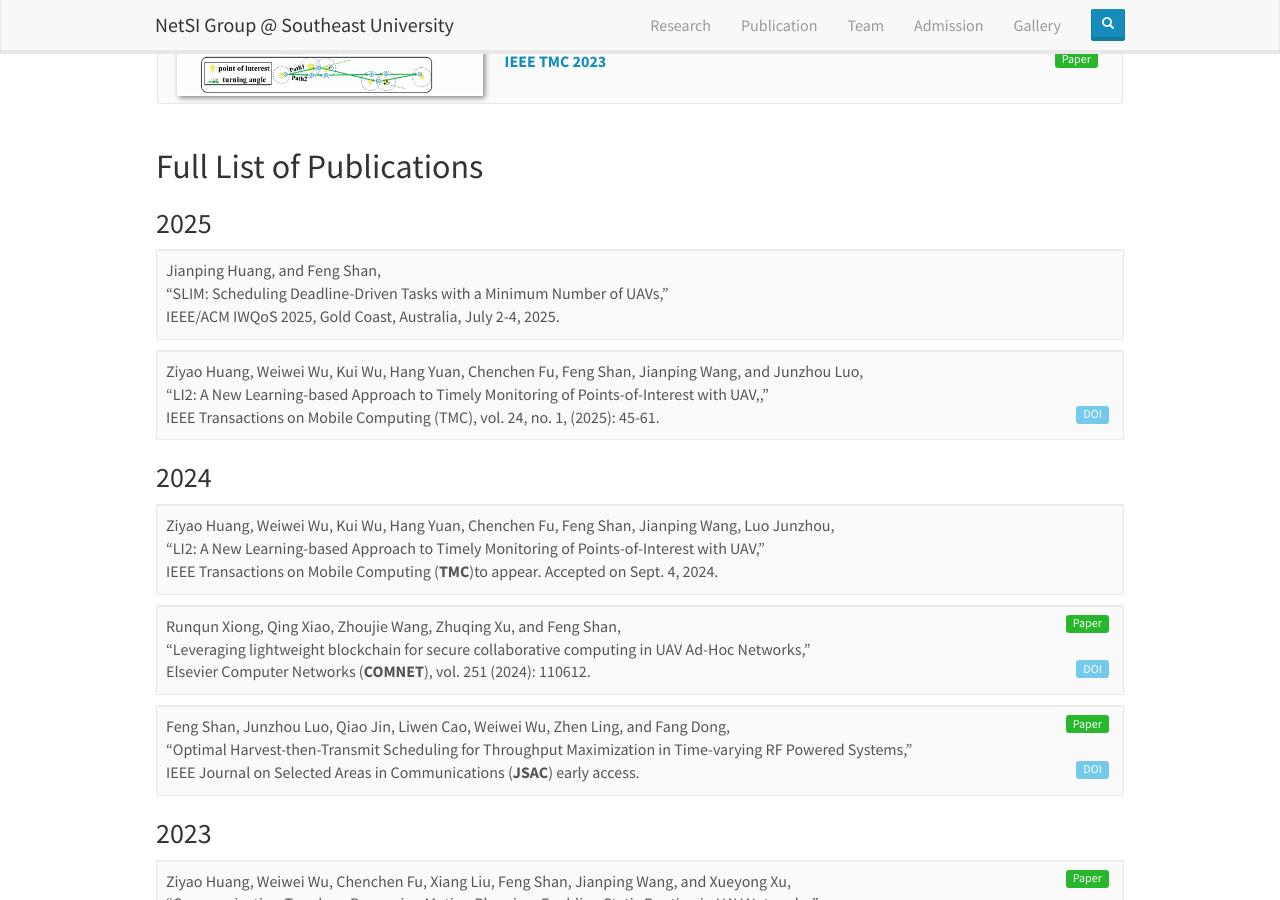
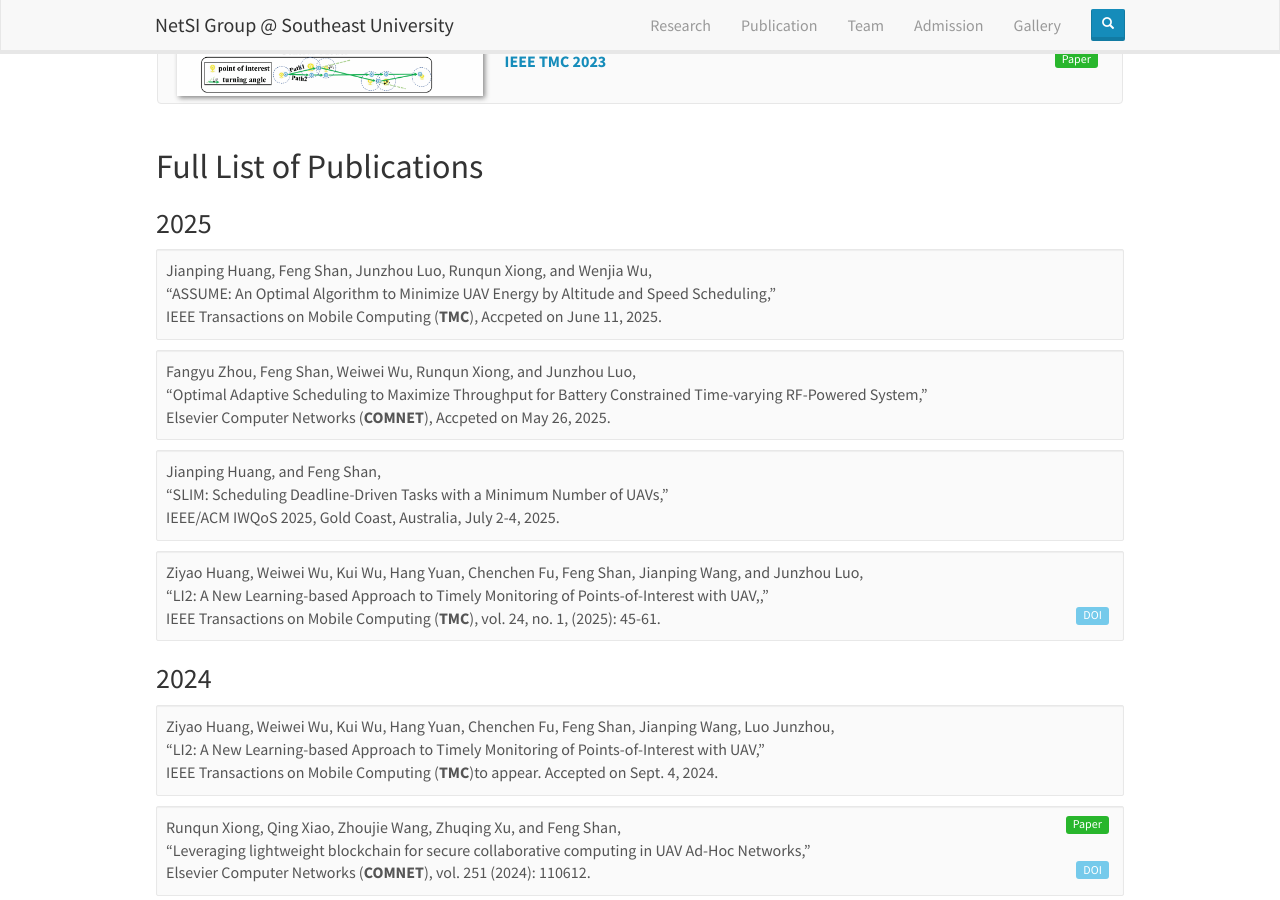
Before and after one commit to SEU-NetSI/seu-netsi.github.io, a Jekyll site: the page built from _pages/publications.md, in a window 1280 px wide and 900 px high, scrolled down 645 px. Built offline with Jekyll 4.4.1, drawn with Linux system fonts in a browser that asks for light colours; nearby versions of some CDN libraries.

Commit message:
update TMC ASSUME paper and COMNET varyingW PT_battery paper

```diff
--- a/_data/news.yml
+++ b/_data/news.yml
@@ -1,7 +1,12 @@
 
+- date: June 11, 2025
+  headline: "Our paper `ASSUME: An Optimal Algorithm to Minimize UAV Energy by Altitude and Speed Schedulin' was accepted by IEEE Transactions on Mobile Computing (TMC)."
 
 - date: May 30, 2025
-  headline: "Our paper SLIM: Scheduling Deadline-Driven Tasks with a Minimum Number of UAVs was accepted by IEEE/ACM IWQoS 2025."
+  headline: "Our paper `SLIM: Scheduling Deadline-Driven Tasks with a Minimum Number of UAVs' was accepted by IEEE/ACM IWQoS 2025."
+
+- date: May 26, 2025
+  headline: "Our paper `Optimal Adaptive Scheduling to Maximize Throughput for Battery Constrained Time-varying RF-Powered Systems' was accepted by Elsevier Computer Networks (COMNET)."
 
 - date: Sept. 4, 2024
   headline: "Our paper <a href='https://doi.org/10.1109/TMC.2024.3461708'>LI2: A New Learning-based Approach to Timely Monitoring of Points-of-Interest with UAV</a> was accepted by IEEE Transactions on Mobile Computing (TMC)."
--- a/_data/publist.yml
+++ b/_data/publist.yml
@@ -1,3 +1,36 @@
+
+- id: HSLXW-TMC25
+  year: 2025
+  authors: Jianping Huang, Feng Shan, Junzhou Luo, Runqun Xiong, and Wenjia Wu
+  title: "ASSUME: An Optimal Algorithm to Minimize UAV Energy by Altitude and Speed Scheduling"
+  pubinfo: "IEEE Transactions on Mobile Computing (<b>TMC</b>), Accpeted on June 11, 2025."
+  link:
+    paper: placeholder
+    code: placeholder
+    slide: placeholder
+    video: placeholder
+    doi: placeholder
+  highlight:
+    attr: 0
+  bibtex: placeholder
+  category: uavpathplan
+
+
+- id: ZSWXL-COMNET25
+  year: 2025
+  authors: Fangyu Zhou, Feng Shan, Weiwei Wu, Runqun Xiong, and Junzhou Luo
+  title: "Optimal Adaptive Scheduling to Maximize Throughput for Battery Constrained Time-varying RF-Powered System"
+  pubinfo: "Elsevier Computer Networks (<b>COMNET</b>), Accpeted on May 26, 2025."
+  link:
+    paper: placeholder
+    code: placeholder
+    slide: placeholder
+    video: placeholder
+    doi: placeholder
+  highlight:
+    attr: 0
+  bibtex: placeholder
+  category: harvestingnet
 
 - id: HS-IWQoS25
   year: 2025
@@ -19,7 +52,7 @@
   year: 2025
   authors: Ziyao Huang, Weiwei Wu, Kui Wu, Hang Yuan, Chenchen Fu, Feng Shan, Jianping Wang, and Junzhou Luo
   title: "LI2: A New Learning-based Approach to Timely Monitoring of Points-of-Interest with UAV,"
-  pubinfo: "IEEE Transactions on Mobile Computing (TMC), vol. 24, no. 1, (2025): 45-61."
+  pubinfo: "IEEE Transactions on Mobile Computing (<b>TMC</b>), vol. 24, no. 1, (2025): 45-61."
   link:
     paper: placeholder
     code: placeholder
```
